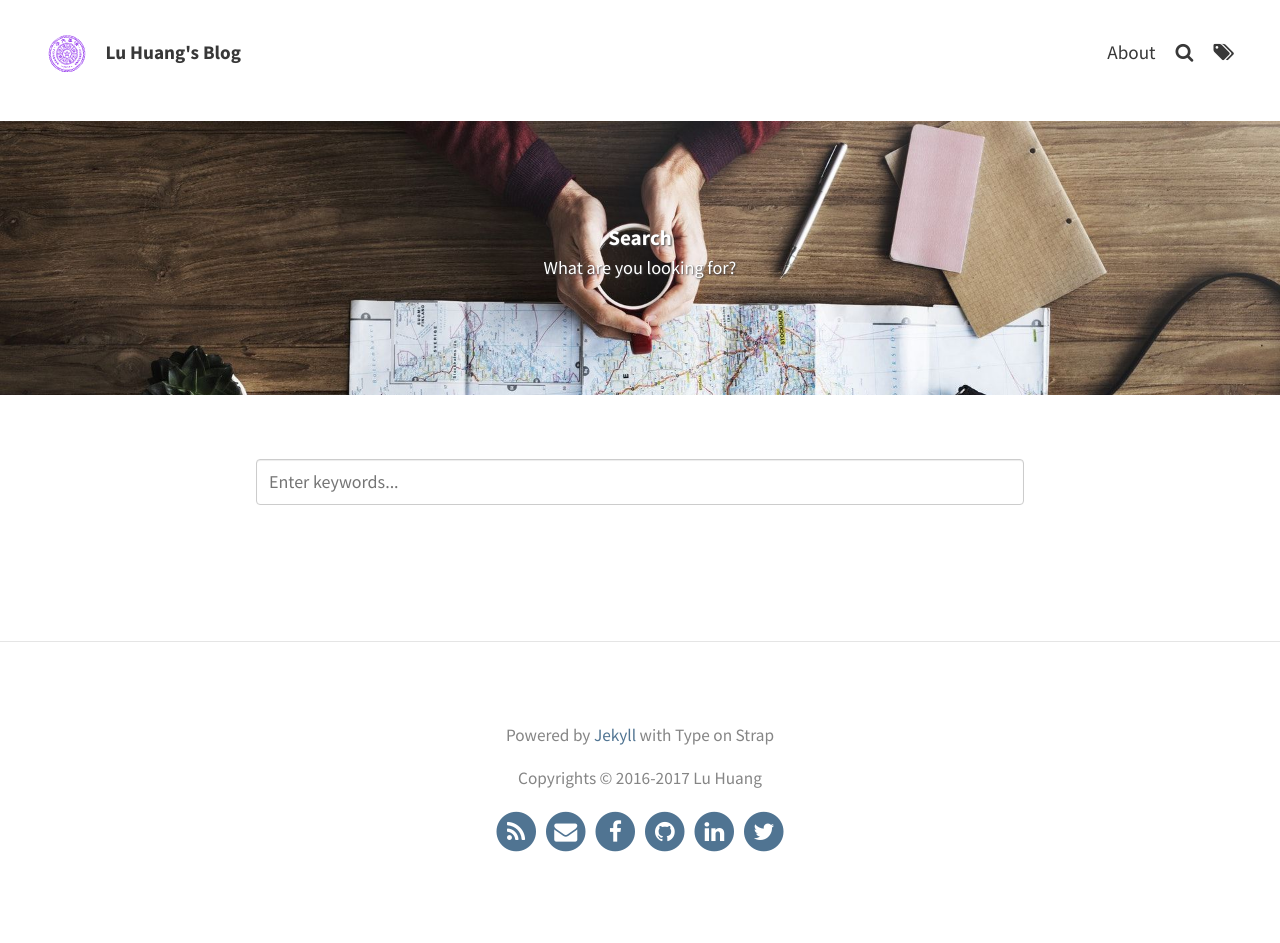
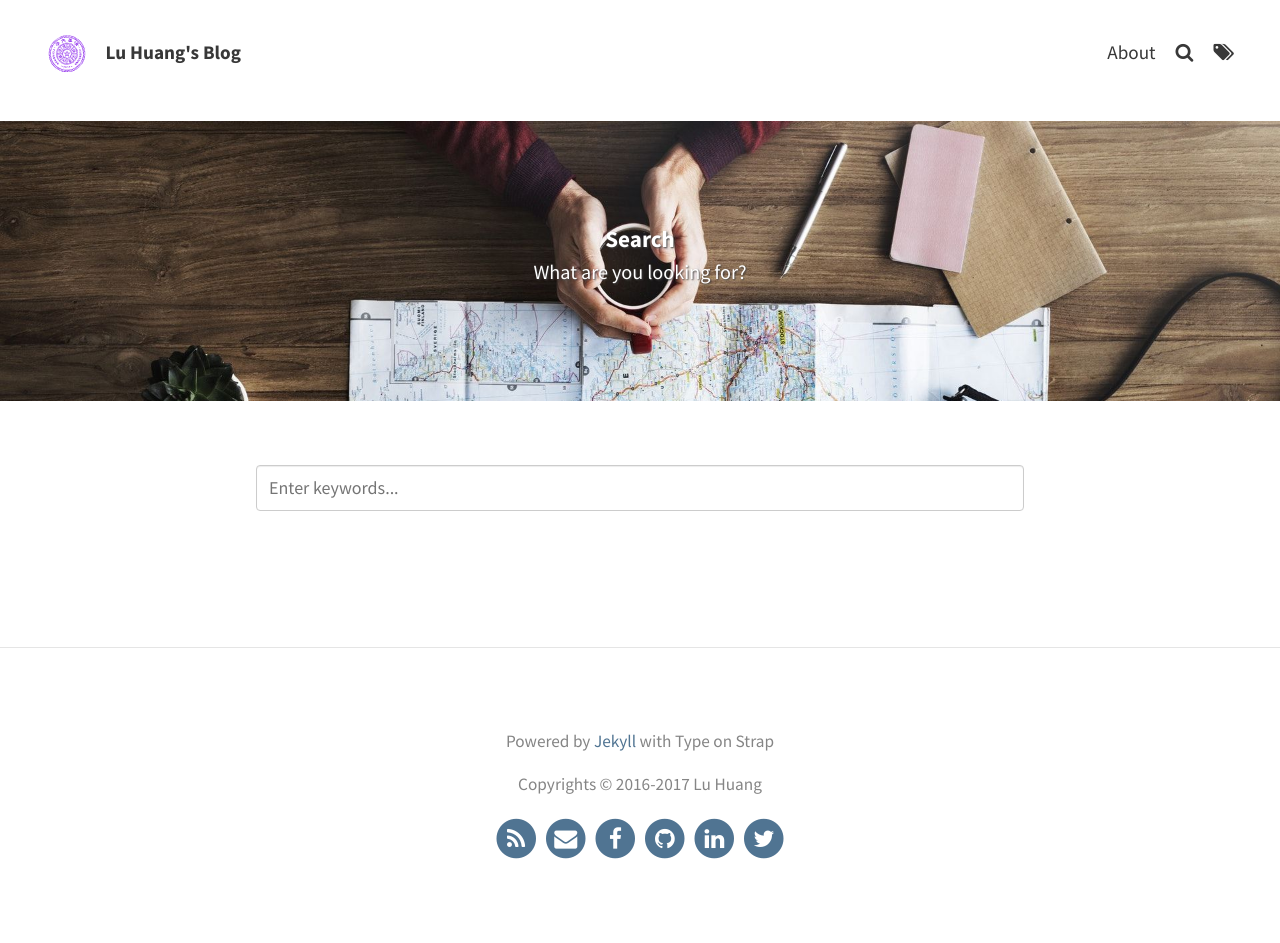
Before and after one commit to hlthu/hlthu.github.io, a Jekyll site: the page built from pages/search.html, in a window 1280 px wide. Built offline with Jekyll 4.4.1, drawn with Linux system fonts in a browser that asks for light colours; comment, search, counter and statistics services are not loaded.

Commit message:
new font size

```diff
--- a/_sass/base/_global.scss
+++ b/_sass/base/_global.scss
@@ -48,19 +48,19 @@ h6 {
 }
 
 h1 {
-    font-size: 1.1em;
+    font-size: 1.2em;
 }
 
 h2 {
+    font-size: 1.05em;
+}
+
+h3 {
     font-size: 0.95em;
 }
 
-h3 {
+h4 {
     font-size: 0.85em;
-}
-
-h4 {
-    font-size: 0.75em;
 }
 
 blockquote {
@@ -173,19 +173,19 @@ img[align=right] {
 
 @media screen and (max-width: $sm-break) {
     h1 {
-        font-size: 1.1em;
+        font-size: 1.2em;
     }
     h2 {
+        font-size: 1.05em;
+    }
+    h3 {
         font-size: 0.95em;
     }
-    h3 {
+    h4 {
         font-size: 0.85em;
-    }
-    h4 {
-        font-size: 0.75em;
     }
     p,
     li {
-        font-size: 0.7em;
+        font-size: 0.75em;
     }
 }
```
